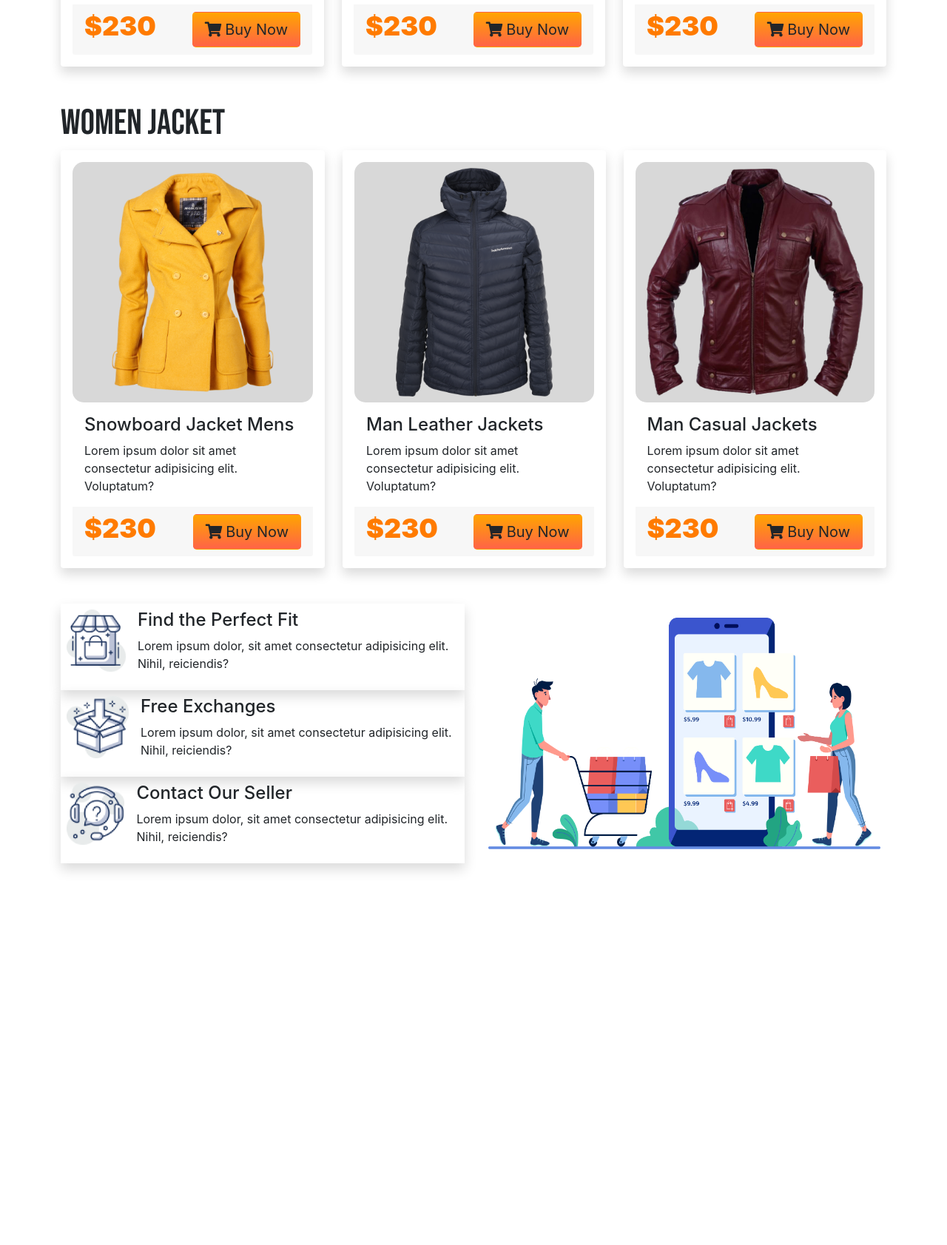
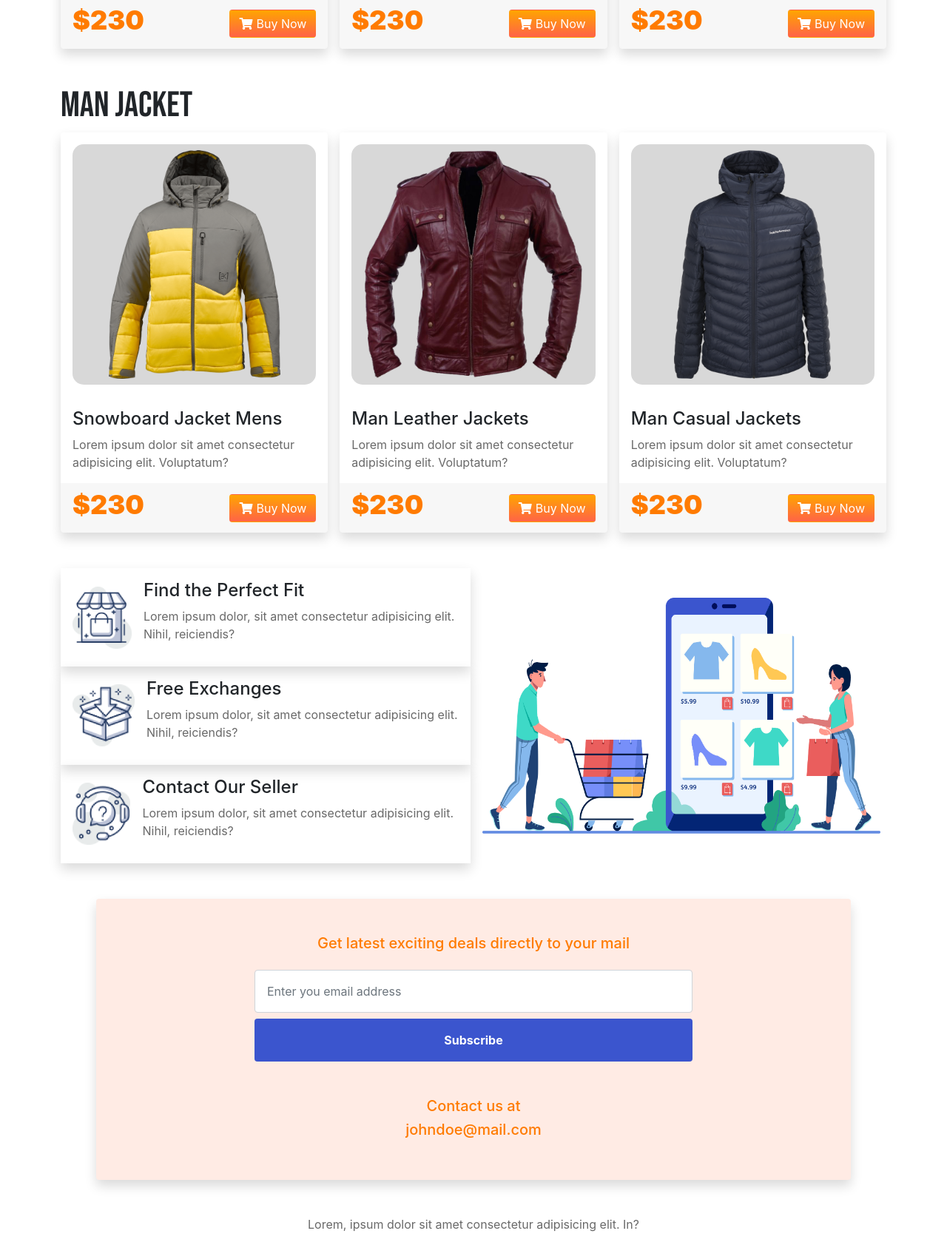
Before and after one commit to masummim50/responsive-assignment, a plain HTML site: page index.html in a window 1280 px wide. Shown: the part 1116-2799 px from the top of the page at 74% size. Before the commit the page ends 2331 px from the top, so only its background shows below. Drawn offline with Linux system fonts and the light colour scheme.

Commit message:
all done

```diff
--- a/css/style.css
+++ b/css/style.css
@@ -23,7 +23,10 @@ h4{
   font-size: 36px;
   font-weight: 900;
 }
-header, .second-section{
+p{
+  color:dimgrey;
+}
+header, .second-section, .subscribe-section{
   background-color: rgb(255, 235, 228);
 }
 .image-container{
@@ -35,7 +38,6 @@ header, .second-section{
   width:auto;
   height:100%;
 }
-
 i{
   margin-right:5px;
 }
@@ -48,10 +50,32 @@ i{
 }
 .custom-button{
   background-image: linear-gradient(180deg, orange, tomato);
+  color:white;
 }
 .custom-button:hover{
-  background-image: linear-gradient(180deg, tomato, orange);
+  background-image: linear-gradient(180deg, tomato, tomato);
+  color:white;
 }
 .no-border{
   border:0;
 }
+.subscribe-button{
+  background-color: #3b55ce;
+  color:white;
+  font-weight: bold;
+}
+
+/* just some little changes on small devices */
+
+@media (max-width:767px){
+  .single-item{
+    flex-direction: column;
+    align-items: center;
+}
+  .single-item-info{
+    text-align: center;
+  }
+  .jacket-header{
+    text-align: center;
+  }
+}
--- a/index.html
+++ b/index.html
@@ -4,13 +4,18 @@
   <meta charset="UTF-8">
   <meta name="viewport" content="width=device-width, initial-scale=1.0">
   <title>Document</title>
+  <!-- bootstrap stylesheet -->
   <link rel="stylesheet" href="css/bootstrap.min.css">
+  <!-- fontawesome stylesheet -->
   <link rel="stylesheet" href="css/all.css">
+  <!-- google fonts links -->
   <link rel="preconnect" href="https://fonts.gstatic.com">
   <link href="https://fonts.googleapis.com/css2?family=Bebas+Neue&display=swap" rel="stylesheet">
+  <!-- custom css -->
   <link rel="stylesheet" href="css/style.css">
 </head>
 <body>
+  <!-- header section will be sticky so doesn't contain the next section in it-->
   <header class="sticky-top">
     <div class="container">
       <nav class="navbar navbar-expand-lg navbar-light">
@@ -27,13 +32,13 @@
                 <a class="nav-link active" aria-current="page" href="#">Home</a>
               </li>
               <li class="nav-item ms-3">
-              <a class="nav-link" href="#shoes">Product</a>
+                <a class="nav-link" href="#jackets">Product</a>
               </li>
               <li class="nav-item ms-3">
-              <a class="nav-link" href="#bags">About us</a>
+                <a class="nav-link" href="#about">About us</a>
               </li>
               <li class="nav-item ms-3">
-              <a class="nav-link" href="#subscribe" tabindex="-1" aria-disabled="true">Contact Us</a>
+                <a class="nav-link" href="#contact" tabindex="-1" a>Contact Us</a>
               </li>
             </ul>
           </div>
@@ -42,6 +47,7 @@
     </div>
   </header>
 
+  <!-- Main part of the site starts from here -->
   <main>
     <section class="second-section">
       <div class="container">
@@ -50,7 +56,7 @@
             <div>
               <h1><span class="custom-text-color">BE THE PENGUINS</span><br> OF WINTER</h1>
               <h5>Lorem ipsum dolor sit amet consectetur adipisicing elit. Quia culpa voluptate placeat!</h5>
-            <button class="btn custom-button btn-lg"><i class="fas fa-shopping-cart"></i>Buy Now</button>
+              <button class="btn custom-button btn-lg mt-4"><i class="fas fa-shopping-cart"></i>Buy Now</button>
             </div>
           </div>
           <div class="col-md-5">
@@ -60,16 +66,16 @@
       </div>
     </section>
 
-  <!-- next section -->
+  <!-- Women jacket section starts here-->
 
 
-  <div class="container mt-5 mb-5">
-    <h2>Mens Jacket</h2>
-    <div class="row">
+    <div id="jackets" class="container mt-5 mb-5">
+      <h2 class="jacket-header mt-5">Women Jacket</h2>
+      <div class="row g-3">
         <div class="col">
-        <div class="card no-border h-100 shadow p-3">
-          <div class="image-container d-flex p-2 align-items-center justify-content-center">
-            <img src="images/dress1.png" alt="">
+          <div class="card no-border h-100 shadow">
+            <div class="image-container d-flex p-2 m-3 align-items-center justify-content-center">
+              <img src="images/dress4.png" alt="">
             </div>
             <div class="card-body">
               <h3 class="card-title">Yellow Coat Jacket </h3>
@@ -78,14 +84,14 @@
             </div>
             <div class="card-footer no-border d-flex align-items-center justify-content-between">
               <h4 class="custom-text-color">$230</h4>
-            <button class="btn custom-button btn-lg"><i class="fas fa-shopping-cart"></i>Buy Now</button>
+              <button class="btn custom-button"><i class="fas fa-shopping-cart"></i>Buy Now</button>
             </div>
           </div>
         </div>
         <div class="col">
-        <div class="card no-border h-100 shadow p-3">
-          <div class="image-container d-flex p-2 align-items-center justify-content-center">
-            <img src="images/dress2.png" alt="">
+          <div class="card no-border h-100 shadow">
+            <div class="image-container d-flex p-2 m-3 align-items-center justify-content-center">
+              <img src="images/dress3.png" alt="">
             </div>
             <div class="card-body">
               <h3 class="card-title">Ladies Jacket </h3>
@@ -94,14 +100,14 @@
             </div>
             <div class="card-footer no-border d-flex align-items-center justify-content-between">
               <h4 class="custom-text-color">$230</h4>
-            <button class="btn custom-button btn-lg"><i class="fas fa-shopping-cart"></i>Buy Now</button>
+              <button class="btn custom-button"><i class="fas fa-shopping-cart"></i>Buy Now</button>
             </div>
           </div>
         </div>
         <div class="col">
-        <div class="card no-border h-100 shadow p-3">
-          <div class="image-container d-flex p-2 align-items-center justify-content-center">
-            <img src="images/dress3.png" alt="">
+          <div class="card no-border h-100 shadow">
+            <div class="image-container d-flex p-2 m-3 align-items-center justify-content-center">
+              <img src="images/dress2.png" alt="">
             </div>
             <div class="card-body">
               <h3 class="card-title">Woman Leather Jacket </h3>
@@ -110,7 +116,7 @@
             </div>
             <div class="card-footer no-border d-flex align-items-center justify-content-between">
               <h4 class="custom-text-color">$230</h4>
-            <button class="btn custom-button btn-lg"><i class="fas fa-shopping-cart"></i>Buy Now</button>
+              <button class="btn custom-button"><i class="fas fa-shopping-cart"></i>Buy Now</button>
             </div>
           </div>
         </div>
@@ -118,14 +124,14 @@
     </div>
 
 
-
-  <div class="container mt-5">
-    <h2>Women Jacket</h2>
-    <div class="row">
+  <!-- men jacket section starts here -->
+    <div class="container mt-5 mb-5">
+      <h2 class="jacket-header mt-5">Man Jacket</h2>
+      <div class="row g-3">
         <div class="col">
-        <div class="card no-border h-100 shadow p-3">
-          <div class="image-container d-flex p-2 align-items-center justify-content-center">
-            <img src="images/dress4.png" alt="">
+          <div class="card no-border h-100 shadow">
+            <div class="image-container d-flex p-2 m-3 align-items-center justify-content-center">
+              <img src="images/dress1.png" alt="">
             </div>
             <div class="card-body">
               <h3 class="card-title">Snowboard Jacket Mens</h3>
@@ -134,14 +140,14 @@
             </div>
             <div class="card-footer no-border d-flex align-items-center justify-content-between">
               <h4 class="custom-text-color">$230</h4>
-            <button class="btn custom-button btn-lg"><i class="fas fa-shopping-cart"></i>Buy Now</button>
+              <button class="btn custom-button"><i class="fas fa-shopping-cart"></i>Buy Now</button>
             </div>
           </div>
         </div>
         <div class="col">
-        <div class="card no-border h-100 shadow p-3">
-          <div class="image-container d-flex p-2 align-items-center justify-content-center">
-            <img src="images/dress5.png" alt="">
+          <div class="card no-border h-100 shadow">
+            <div class="image-container d-flex p-2 m-3 align-items-center justify-content-center">
+              <img src="images/dress6.png" alt="">
             </div>
             <div class="card-body">
               <h3 class="card-title">Man Leather Jackets</h3>
@@ -150,14 +156,14 @@
             </div>
             <div class="card-footer no-border d-flex align-items-center justify-content-between">
               <h4 class="custom-text-color">$230</h4>
-            <button class="btn custom-button btn-lg"><i class="fas fa-shopping-cart"></i>Buy Now</button>
+              <button class="btn custom-button"><i class="fas fa-shopping-cart"></i>Buy Now</button>
             </div>
           </div>
         </div>
         <div class="col">
-        <div class="card no-border h-100 shadow p-3">
-          <div class="image-container d-flex p-2 align-items-center justify-content-center">
-            <img src="images/dress6.png" alt="">
+          <div class="card no-border h-100 shadow">
+            <div class="image-container d-flex p-2 m-3 align-items-center justify-content-center">
+              <img src="images/dress5.png" alt="">
             </div>
             <div class="card-body">
               <h3 class="card-title">Man Casual Jackets</h3>
@@ -166,7 +172,7 @@
             </div>
             <div class="card-footer no-border d-flex align-items-center justify-content-between">
               <h4 class="custom-text-color">$230</h4>
-            <button class="btn custom-button btn-lg"><i class="fas fa-shopping-cart"></i>Buy Now</button>
+              <button class="btn custom-button"><i class="fas fa-shopping-cart"></i>Buy Now</button>
             </div>
           </div>
         </div>
@@ -174,25 +180,31 @@
     </div>
 
   <!-- next section -->
-  <div class="container options mt-5 mb-5">
-    <div class="row d-flex align-items-center justify-content-center">
-      <div class="col-md-6">
+
+    <div id="about" class="container options mt-5 mb-5">
+      <div class="row g-2 d-flex align-items-center justify-content-center">
+        <div class="col-md-6 order-md-last">
+          <div class="img-container">
+            <img class="w-100 p-2" src="icons/people.png" alt="" srcset="">
+          </div>
+        </div>
+        <div class="col-md-6 order-md-first">
           <div class="all-items d-flex flex-column">
-          <div class="shadow single-item d-flex justify-content-center">
+            <div class="shadow single-item d-flex align-items-center p-2">
               <img class="p-2" src="icons/image 12.png" alt="">
               <div class="single-item-info p-2">
                 <h3>Find the Perfect Fit</h3>
                 <p>Lorem ipsum dolor, sit amet consectetur adipisicing elit. Nihil, reiciendis?</p>
               </div>
             </div>
-          <div class="shadow single-item d-flex justify-content-center">
+            <div class="shadow single-item d-flex align-items-center p-2">
               <img class="p-2" src="icons/image 13.png" alt="">
               <div class="single-item-info p-2">
                 <h3>Free Exchanges</h3>
                 <p>Lorem ipsum dolor, sit amet consectetur adipisicing elit. Nihil, reiciendis?</p>
               </div>
             </div>
-          <div class="shadow single-item d-flex justify-content-center">
+            <div class="shadow single-item d-flex align-items-center p-2">
               <img class="p-2" src="icons/image 14.png" alt="">
               <div class="single-item-info p-2">
                 <h3>Contact Our Seller</h3>
@@ -201,18 +213,37 @@
             </div>
           </div>
         </div>
-      <div class="col-md-6">
-        <div class="img-container">
-          <img class="w-100 p-2" src="icons/people.png" alt="" srcset="">
       </div>
     </div>
+
+  <!-- subscribe section -->
+    <section>
+      <div id="contact" class="container">
+        <div class="row shadow subscribe-section p-5 m-5 text-center rounded">
+            <h5 class="custom-text-color mb-4">Get latest exciting deals directly to your mail</h5>
+          <div class="col-md-8 offset-md-2">
+            <div class="subscribe-option d-flex flex-column">
+              <input type="text" class="form-control p-3 mb-2" placeholder="Enter you email address">
+              <button class="p-3 btn subscribe-button mb-5">Subscribe</button>
             </div>
           </div>
+        <h5 class="custom-text-color">Contact us at</h5>
+        <h5 class="custom-text-color">johndoe@mail.com</h5>
+        </div>
+      </div>
+    </section>
 
 
 
 
 </main>
+<!-- footer section -->
+<footer class="text-center">
+  <p>Lorem, ipsum dolor sit amet consectetur adipisicing elit. In?</p>
+</footer>
+
+<!-- all the script tags -->
+
 <script src="js/bootstrap.min.js"></script>
 </body>
 </html>
```
Also changed, not shown: images/1drfess5.png (deleted), images/2dress5.png (deleted), images/3dress5.png (deleted), images/6dress5.png (deleted), images/dregss2.png (deleted). Lines whose indentation alone changed are shown as unchanged.
